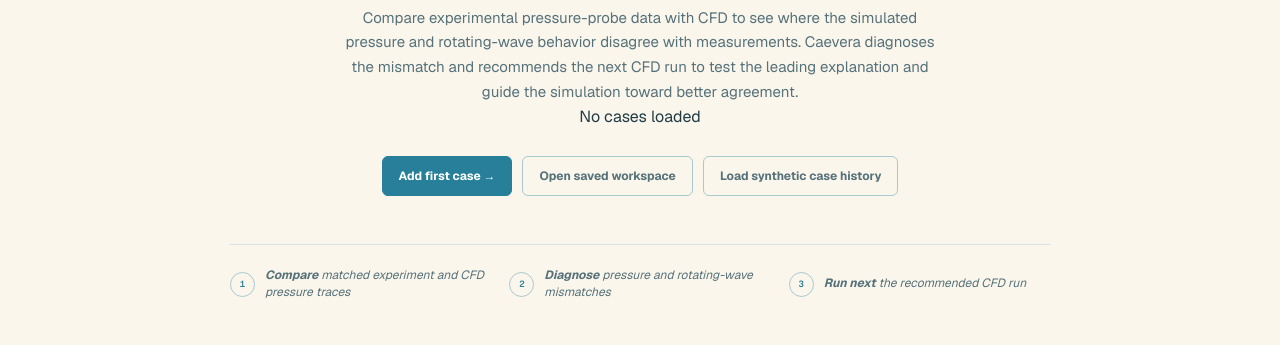
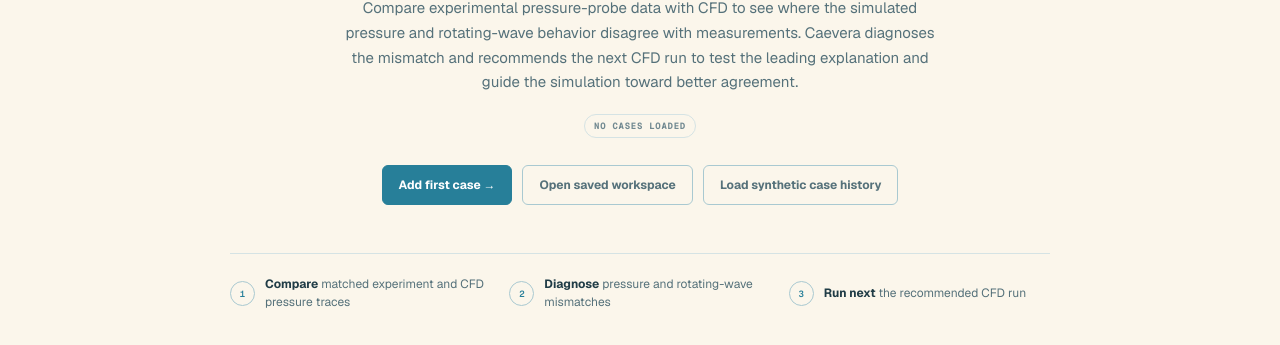
Before and after one commit to Aydin4371/Caelus, a Next.js app: page / in a window 1280 px wide. Shown: the part 337-682 px from the top of the page. Built offline with nearby package versions, Linux system fonts and the light colour scheme.

Commit message:
Style the Caevera app entry

```diff
--- a/app/globals.css
+++ b/app/globals.css
@@ -526,3 +526,12 @@
   .mapping-grid > strong { padding: 5px 0 0; }
   .help-details { grid-template-columns: 1fr; }
 }
+
+
+/* Installable app and product-entry refinements */
+.install-button { border-color: rgba(37, 136, 162, 0.46); color: var(--test); }
+.empty-status { margin-top: 19px; padding: 5px 9px; border: 1px solid var(--line); border-radius: 999px; color: var(--quiet); font: 650 9px var(--font-geist-mono), monospace; letter-spacing: .08em; text-transform: uppercase; }
+.empty-requirements i { display: inline; color: inherit; font-style: normal; }
+.empty-requirements strong { color: var(--text); }
+.decision-card article .next-run-purpose { max-width: 860px; color: var(--quiet); font-size: 13px; }
+.next-run-guidance { max-width: 850px; margin: 11px 0 0; color: var(--muted); font-size: 13px; line-height: 1.55; }
```
